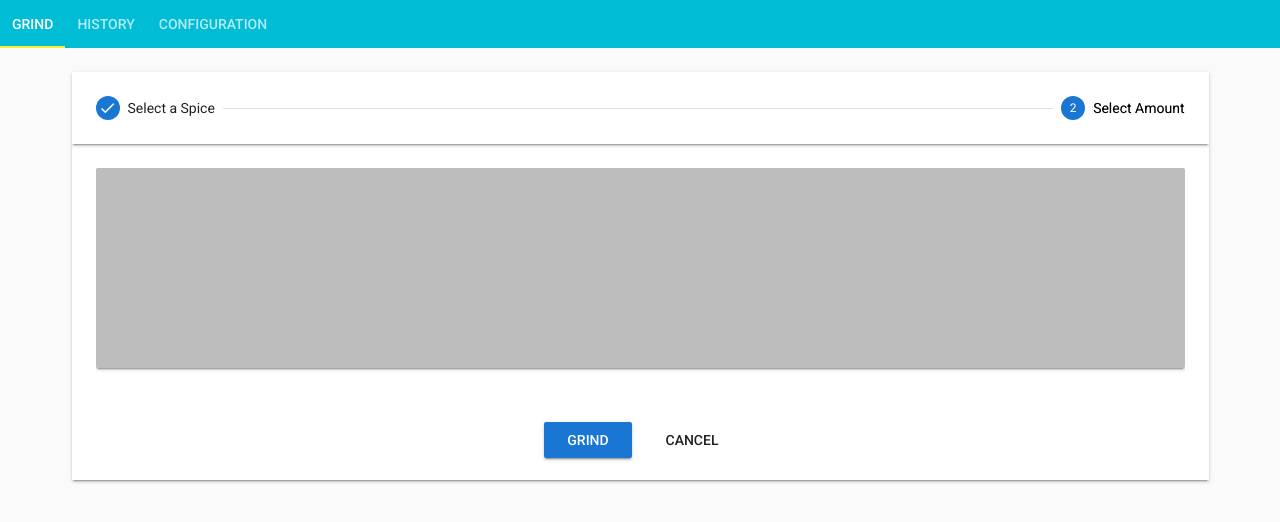
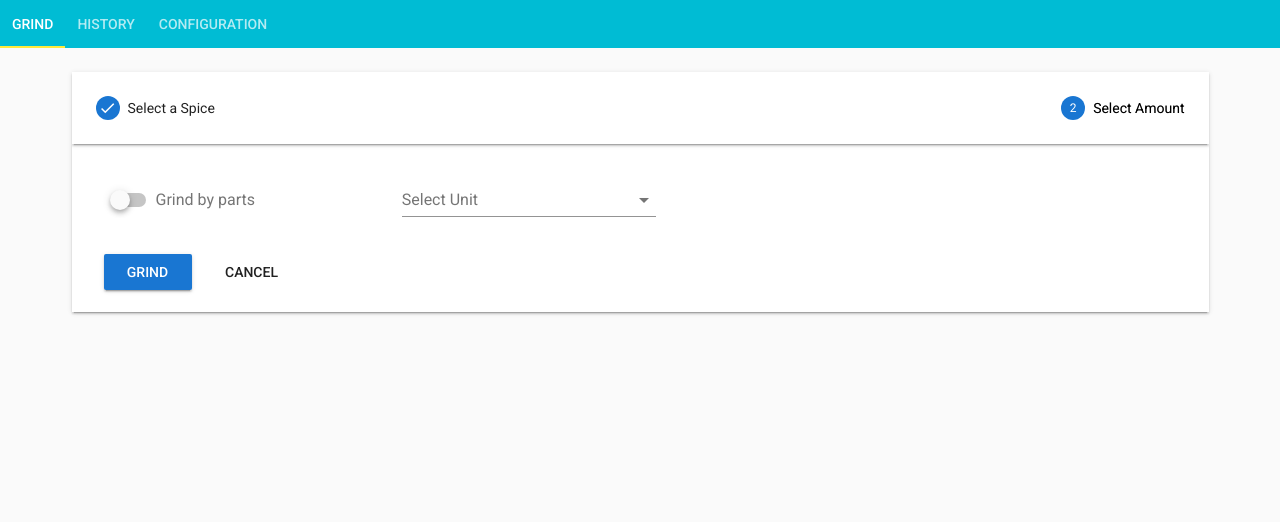
Before and after one commit to SpiceGrinder/vue, a Vue app: page / in a window 1280 px wide. Both pictures are taken after a click on the button "NEXT". Shown: the top 522 px of the page. Built offline with nearby package versions, Linux system fonts and the light colour scheme.

Commit message:
finished up vue gui

```diff
--- a/src/components/Spice.vue
+++ b/src/components/Spice.vue
@@ -1,27 +1,29 @@
 <template>
-  <v-container grid-list-xl text-xs-center>
+  <v-container grid-list-xl>
     <v-stepper v-model="e1">
       <v-stepper-header>
         <v-stepper-step :complete="e1 > 1" step="1"
           >Select a Spice</v-stepper-step
         >
 
-        <v-divider></v-divider>
-
         <v-stepper-step :complete="e1 > 2" step="2"
           >Select Amount</v-stepper-step
         >
       </v-stepper-header>
 
-      <v-stepper-items flat>
+      <v-stepper-items>
         <v-stepper-content step="1">
           <v-layout row wrap>
+            <v-flex xs12>
+              <span> Select a Spice</span>
+            </v-flex>
             <v-flex v-for="(spice, index) in spices" :key="index" xs4>
               <v-card
                 class="card-style"
                 height="100px"
                 @click="toggleSpice(spice.id)"
                 :color="spice.selected ? '#42A5F5' : undefined"
+                flat
                 ripple
               >
                 <div class="spice-name">
@@ -36,12 +38,73 @@
         </v-stepper-content>
 
         <v-stepper-content step="2">
-          <v-card class="mb-5" color="grey lighten-1" height="200px"></v-card>
+          <v-layout row wrap>
+            <v-flex class="left-margin" xs3>
+              <v-switch v-model="parts" :label="`Grind by parts`"></v-switch>
+            </v-flex>
+            <v-flex class="left-margin" xs3>
+              <v-select
+                v-model="selectedUnit"
+                :items="items"
+                label="Select Unit"
+              ></v-select>
+            </v-flex>
+            <v-flex xs4></v-flex>
+            <v-flex v-if="parts" xs2 class="middle">
+              <div>
+                Total Amount
+              </div>
+            </v-flex>
+            <v-flex v-if="parts" xs10>
+              <v-slider
+                v-model="totalAmount"
+                step=".1"
+                max="20"
+                thumb-label="always"
+              ></v-slider>
+            </v-flex>
+          </v-layout>
+          <div v-if="parts">
+            <v-layout
+              v-for="(spice, index) in spices.filter(spice => spice.selected)"
+              :key="index + 'hi'"
+            >
+              <v-flex xs2 class="middle">
+                <div class="spice-title">{{ spice.name }}</div>
+              </v-flex>
+              <v-flex xs10>
+                <v-slider
+                  v-model="spices[spice.id].value"
+                  step=".1"
+                  max="20"
+                  thumb-label="always"
+                ></v-slider>
+              </v-flex>
+            </v-layout>
+          </div>
+
+          <div v-if="!parts">
+            <v-layout
+              v-for="(spice, index) in spices.filter(spice => spice.selected)"
+              :key="index + 'hi'"
+            >
+              <v-flex xs2 class="middle">
+                <div class="spice-title">{{ spice.name }}</div>
+              </v-flex>
+              <v-flex xs10>
+                <v-slider
+                  v-model="spices[spice.id].value"
+                  step=".1"
+                  max="20"
+                  thumb-label="always"
+                ></v-slider>
+              </v-flex>
+            </v-layout>
+          </div>
 
           <v-btn color="primary" @click="e1 = 1">
             Grind
           </v-btn>
-
           <v-btn flat @click="e1 = 1">Cancel</v-btn>
         </v-stepper-content>
       </v-stepper-items>
@@ -54,6 +117,10 @@ export default {
   name: 'spice',
   data() {
     return {
+      totalAmount: 0,
+      selectedUnit: null,
+      items: ['Grams', 'Ounces'],
+      parts: false,
       e1: 0,
       spices: [
         {
@@ -117,6 +184,7 @@ export default {
   display: flex;
   justify-content: center;
   align-items: center;
+  border: 1px solid #aaaaaa;
 }
 .spice-title {
   font-size: 16px;
@@ -124,4 +192,16 @@ export default {
 .spice-name {
   font-size: 14px;
 }
+.left-margin {
+  margin-left: 14px;
+}
+.full-width {
+  display: flex;
+  width: 100%;
+}
+.middle {
+  display: flex;
+  justify-content: center;
+  align-items: center;
+}
 </style>
```
